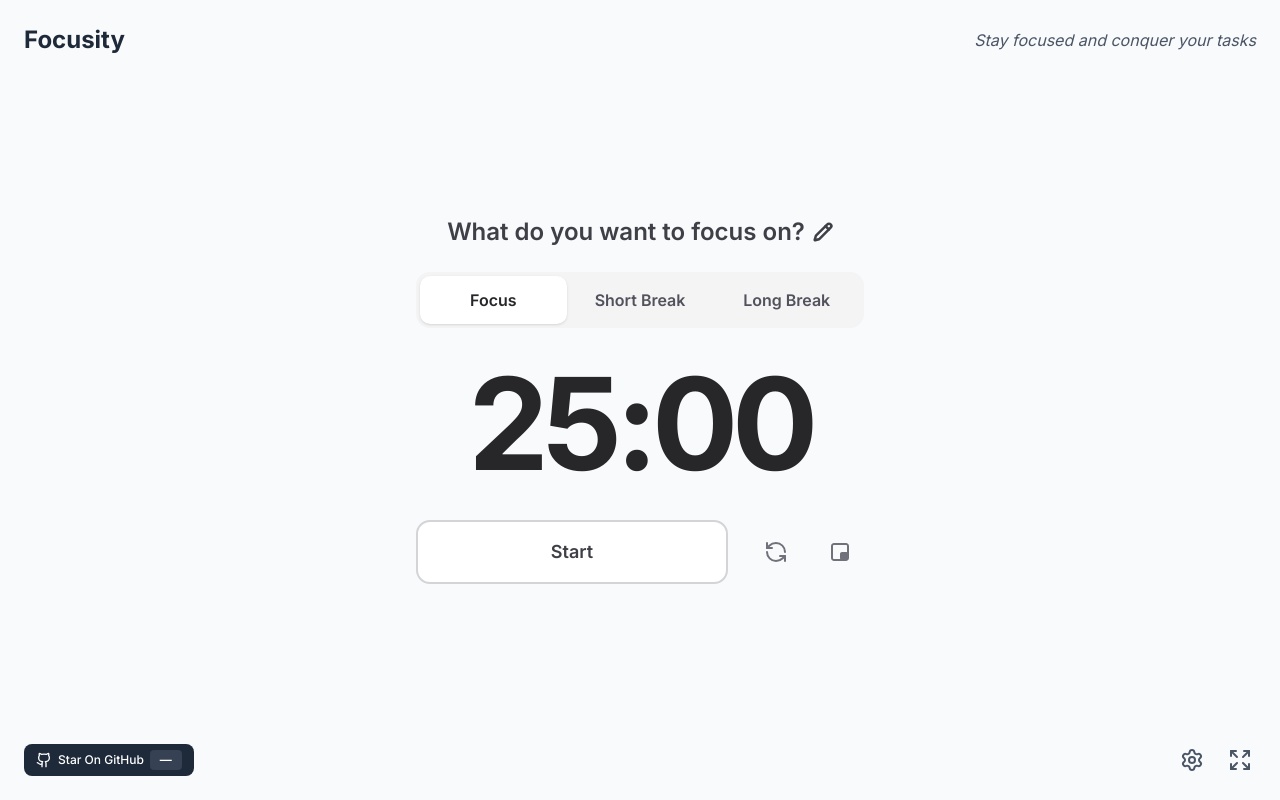
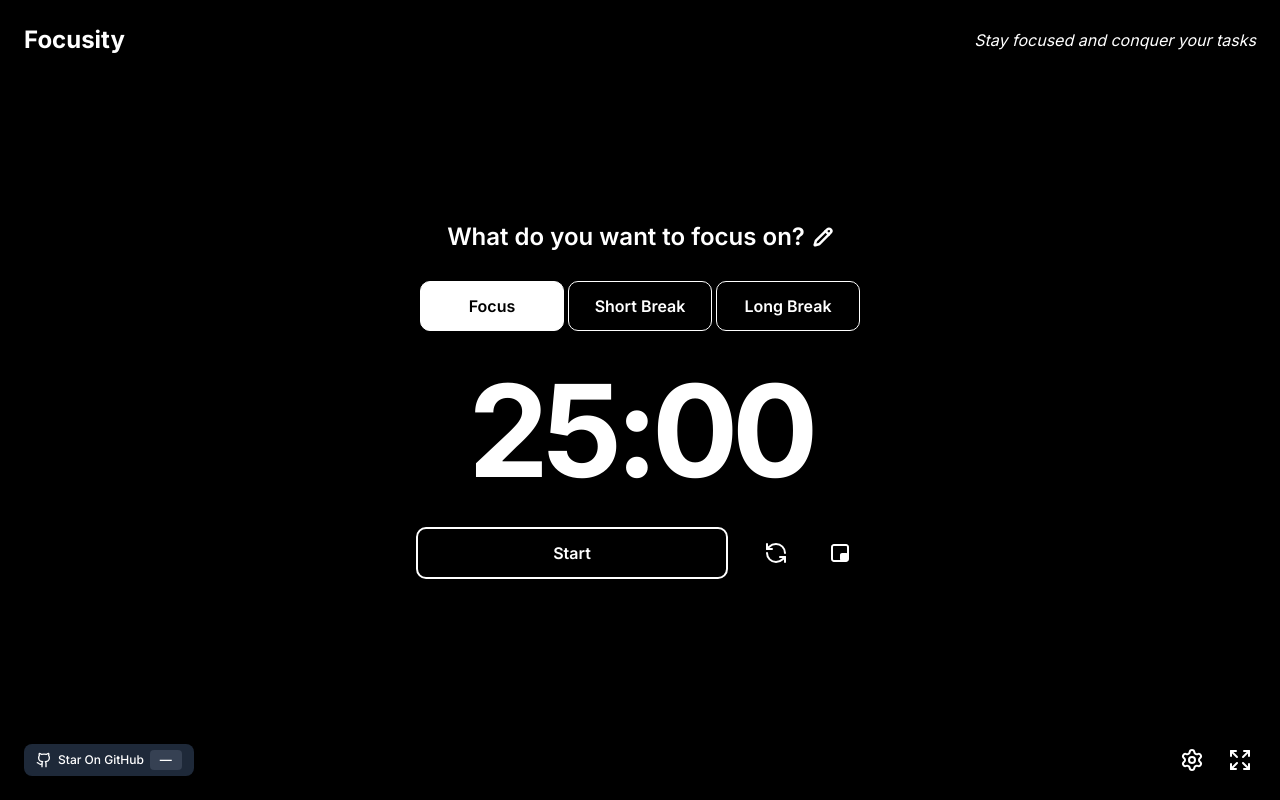
Before and after one commit to hasbihasbullh/Focusity, a Next.js app: page /pomodoro in a window 1280 px wide. Built offline with nearby package versions, Linux system fonts and the light colour scheme; no server answers.

Commit message:
dev : add background

```diff
--- a/app/pomodoro/page.tsx
+++ b/app/pomodoro/page.tsx
@@ -1,13 +1,16 @@
 import Top from "@/common/sections/pomodoro/Top";
 import TimerSection from "@/common/sections/pomodoro/TimerSection";
 import Bottom from "@/common/sections/pomodoro/Bottom";
+import BackgroundProvider from "@/common/components/BackgroundProvider";
 
 export default function Pomodoro() {
   return (
-    <div className="min-h-screen bg-gray-50 p-4 sm:p-6 flex flex-col">
-      <Top />
-      <TimerSection />
-      <Bottom />
-    </div>
+    <BackgroundProvider>
+      <div className="p-4 sm:p-6 flex flex-col min-h-screen overflow-hidden">
+        <Top />
+        <TimerSection />
+        <Bottom />
+      </div>
+    </BackgroundProvider>
   );
 }
--- /dev/null
+++ b/common/components/BackgroundProvider.tsx
@@ -0,0 +1,21 @@
+"use client";
+import React from 'react';
+import { useBackground } from '@/hooks/useBackground';
+
+interface BackgroundProviderProps {
+  children: React.ReactNode;
+}
+
+export const BackgroundContext = React.createContext<ReturnType<typeof useBackground> | null>(null);
+
+export default function BackgroundProvider({ children }: BackgroundProviderProps) {
+  const background = useBackground();
+
+  return (
+    <BackgroundContext.Provider value={background}>
+      <div className={`min-h-screen transition-all duration-500 ${background.backgroundClass}`}>
+        {children}
+      </div>
+    </BackgroundContext.Provider>
+  );
+}
--- a/common/sections/pomodoro/Bottom.tsx
+++ b/common/sections/pomodoro/Bottom.tsx
@@ -3,12 +3,12 @@ import React, { useState, useEffect } from "react";
 import { Settings, Expand, Minimize } from "lucide-react";
 import GitHubButton from "./GitHubButton";
 import SettingsPanel from "./SettingsPanel";
-
+import { useBackgroundContext } from "@/hooks/useBackgroundContext";
 
 export default function Bottom() {
   const [isSettingsOpen, setIsSettingsOpen] = useState(false);
-
   const [isFullscreen, setIsFullscreen] = useState(false);
+  const { currentBackground, changeBackground } = useBackgroundContext();
 
   const toggleFullscreen = () => {
     if (!document.fullscreenElement) {
@@ -41,16 +41,22 @@ export default function Bottom() {
         <GitHubButton repoUrl="https://github.com/hasbihasbullh/Focusity" showStars={true} />
       </div>
 
-      {/* Bottom Right - Utility Icons (Center on Mobile) */}
+      {/* Bottom Right - Utility Icons*/}
       <div className="bottom-right flex justify-center sm:justify-end space-x-4 w-full sm:w-auto order-1 sm:order-2">
-        <button onClick={() => setIsSettingsOpen(true)} className="text-gray-600 hover:text-gray-800 transition duration-200 p-1" title="Settings">
+        <button onClick={() => setIsSettingsOpen(true)} className="text-white p-1" title="Settings">
           <Settings className="w-5 h-5 sm:w-6 sm:h-6" />
         </button>
-        <button className="text-gray-600 hover:text-gray-800 transition duration-200 p-1" onClick={toggleFullscreen} title={isFullscreen ? "Exit Fullscreen" : "Enter Fullscreen"}>
+        <button className="text-white p-1" onClick={toggleFullscreen} title={isFullscreen ? "Exit Fullscreen" : "Enter Fullscreen"}>
           {isFullscreen ? <Minimize className="w-5 h-5 sm:w-6 sm:h-6" /> : <Expand className="w-5 h-5 sm:w-6 sm:h-6" />}
         </button>
       </div>
-      <SettingsPanel isOpen={isSettingsOpen} onClose={() => setIsSettingsOpen(false)} />
+
+      <SettingsPanel
+        isOpen={isSettingsOpen}
+        onClose={() => setIsSettingsOpen(false)}
+        currentBackground={currentBackground}
+        onBackgroundChange={changeBackground}
+      />
     </div>
   );
 }
--- a/common/sections/pomodoro/TimerSection.tsx
+++ b/common/sections/pomodoro/TimerSection.tsx
@@ -192,21 +192,21 @@ export default function TimerSection() {
           {/* Question Text Area*/}
           <div className="mb-4 sm:mb-6">
             <button onClick={() => setIsTaskModalOpen(true)} className="group w-full cursor-pointer">
-              <div className="flex items-center justify-center gap-2">
-                <h3 className="text-lg sm:text-2xl font-semibold text-zinc-700 group-hover:text-zinc-900 transition duration-200">{selectedTaskText || "What do you want to focus on?"}</h3>
-                <Pencil className="w-4 h-4 sm:w-5 sm:h-5 text-zinc-700 group-hover:text-zinc-900 transition duration-200" strokeWidth={3} />
+              <div className="flex items-center justify-center gap-2 transition duration-200 hover:scale-105">
+                <h3 className="text-lg sm:text-2xl font-semibold text-white">{selectedTaskText || "What do you want to focus on?"}</h3>
+                <Pencil className="w-4 h-4 sm:w-5 sm:h-5 text-white" strokeWidth={3} />
               </div>
             </button>
           </div>
 
           {/* Mode Selection*/}
-          <div className="flex bg-zinc-100 rounded-lg sm:rounded-xl p-1 mb-4 sm:mb-8">
+          <div className="flex rounded-lg sm:rounded-xl gap-1 p-1 mb-4 sm:mb-8">
             {(Object.keys(timerConfig) as Mode[]).map((mode) => (
               <button
                 key={mode}
                 onClick={() => actions.setMode(mode)}
-                className={`flex-1 py-2 sm:py-3 px-2 sm:px-4 text-sm sm:text-base font-semibold rounded-md sm:rounded-lg transition duration-200 ${
-                  currentMode === mode ? "bg-white text-zinc-800 shadow-sm" : "text-zinc-600 hover:text-zinc-800 hover:bg-zinc-200"
+                className={`flex-1 py-2 sm:py-3 px-2 sm:px-4 text-sm sm:text-base font-semibold rounded-md sm:rounded-lg border border-white transition duration-200 ${
+                  currentMode === mode ? "bg-white text-black shadow-sm" : "text-white hover:text-black hover:bg-white hover:border-white"
                 }`}
               >
                 {mode}
@@ -218,8 +218,8 @@ export default function TimerSection() {
           <div className="mb-4 sm:mb-8">
             <div
               className={`
-              font-bold text-zinc-800 leading-none tracking-tighter
-              ${isFullscreen ? "text-[20vh]" : "text-7xl sm:text-8xl md:text-9xl"}
+              font-bold text-white leading-none tracking-tighter
+              ${isFullscreen ? "text-[21vh]" : "text-7xl sm:text-8xl md:text-9xl"}
             `}
             >
               {currentTimer}
@@ -231,7 +231,7 @@ export default function TimerSection() {
             {/* Start/Pause Button */}
             <button
               onClick={() => (isRunning ? actions.pause() : actions.start())}
-              className="w-full sm:flex-1 max-w-xs bg-white border-2 border-zinc-300 text-zinc-700 text-base sm:text-lg font-semibold py-3 sm:py-4 px-6 rounded-xl hover:bg-zinc-50 transition duration-200"
+              className="w-full sm:flex-1 max-w-sm border-2 border-white text-white text-sm sm:text-base font-semibold py-2 sm:py-3 px-4 rounded-lg hover:bg-white hover:text-black transition duration-200"
             >
               {isRunning ? "Pause" : "Start"}
             </button>
@@ -239,12 +239,12 @@ export default function TimerSection() {
             {/* Utility Icons */}
             <div className="flex justify-center sm:justify-start space-x-3 sm:space-x-4">
               {/* Reset Icon */}
-              <button onClick={() => setIsResetModalOpen(true)} className="text-zinc-500 hover:text-zinc-700 transition duration-200 p-2 sm:p-3 rounded-lg hover:bg-zinc-100" title="Reset Timer">
+              <button onClick={() => setIsResetModalOpen(true)} className="text-white p-2 sm:p-3 rounded-lg" title="Reset Timer">
                 <RefreshCcw className="w-5 h-5 sm:w-6 sm:h-6" />
               </button>
 
               {/* Miniplayer Icon */}
-              <button className="text-zinc-500 hover:text-zinc-700 transition duration-200 p-2 sm:p-3 rounded-lg hover:bg-zinc-100">
+              <button className="text-white p-2 sm:p-3 rounded-lg">
                 <CgMiniPlayer className="w-5 h-5 sm:w-6 sm:h-6" />
               </button>
             </div>
--- a/common/sections/pomodoro/Top.tsx
+++ b/common/sections/pomodoro/Top.tsx
@@ -6,14 +6,14 @@ export default function Top() {
       {/* Top Left - Logo */}
       <div className="top-left">
         <div className="logo">
-          <h2 className="text-xl sm:text-2xl font-bold text-gray-800 text-center sm:text-left">Focusity</h2>
+          <h2 className="text-xl sm:text-2xl font-bold text-white text-center sm:text-left">Focusity</h2>
         </div>
       </div>
 
       {/* Top Right - Quotes */}
       <div className="top-right">
         <div className="quotes">
-          <p className="text-sm sm:text-base text-gray-600 italic text-center sm:text-right">Stay focused and conquer your tasks</p>
+          <p className="text-sm sm:text-base text-white italic text-center sm:text-right">Stay focused and conquer your tasks</p>
         </div>
       </div>
     </div>
--- /dev/null
+++ b/hooks/useBackground.ts
@@ -0,0 +1,47 @@
+import { useState, useEffect } from 'react';
+
+export const BACKGROUNDS = {
+  'default': 'bg-black',
+  'aura-twilight': 'bg-gradient-to-br from-purple-500 via-pink-500 to-red-500',
+  'peach-aura': 'bg-gradient-to-br from-pink-400 via-orange-300 to-yellow-200',
+  'light-pink': 'bg-gradient-to-br from-pink-200 via-rose-200 to-pink-300',
+  'fiero': 'bg-gradient-to-br from-orange-500 via-red-500 to-pink-500',
+  'lava-lamp': 'bg-gradient-to-br from-purple-600 via-pink-600 to-red-600',
+  'ocean': 'bg-gradient-to-br from-blue-400 via-blue-500 to-cyan-500',
+  'forest': 'bg-gradient-to-br from-green-400 via-green-500 to-emerald-600',
+  'sunset': 'bg-gradient-to-br from-orange-300 via-red-400 to-purple-500',
+  'midnight': 'bg-gradient-to-br from-gray-800 via-gray-900 to-black',
+} as const;
+
+export type BackgroundId = keyof typeof BACKGROUNDS;
+
+export const useBackground = (initialBackground: BackgroundId = 'default') => {
+  const [currentBackground, setCurrentBackground] = useState<BackgroundId>(initialBackground);
+
+  const getBackgroundClass = (): string => {
+    return BACKGROUNDS[currentBackground];
+  };
+
+  const changeBackground = (backgroundId: BackgroundId) => {
+    setCurrentBackground(backgroundId);
+  };
+
+  // Optional: Save to localStorage for persistence
+  useEffect(() => {
+    const saved = localStorage.getItem('focusity-background');
+    if (saved && saved in BACKGROUNDS) {
+      setCurrentBackground(saved as BackgroundId);
+    }
+  }, []);
+
+  useEffect(() => {
+    localStorage.setItem('focusity-background', currentBackground);
+  }, [currentBackground]);
+
+  return {
+    currentBackground,
+    backgroundClass: getBackgroundClass(),
+    changeBackground,
+    availableBackgrounds: BACKGROUNDS,
+  };
+};
--- /dev/null
+++ b/hooks/useBackgroundContext.ts
@@ -0,0 +1,10 @@
+import { useContext } from 'react';
+import { BackgroundContext } from '@/common/components/BackgroundProvider';
+
+export const useBackgroundContext = () => {
+  const context = useContext(BackgroundContext);
+  if (!context) {
+    throw new Error('useBackgroundContext must be used within a BackgroundProvider');
+  }
+  return context;
+};
```
Also changed, not shown: common/sections/pomodoro/SettingsPanel.tsx (+101 -89 lines).
